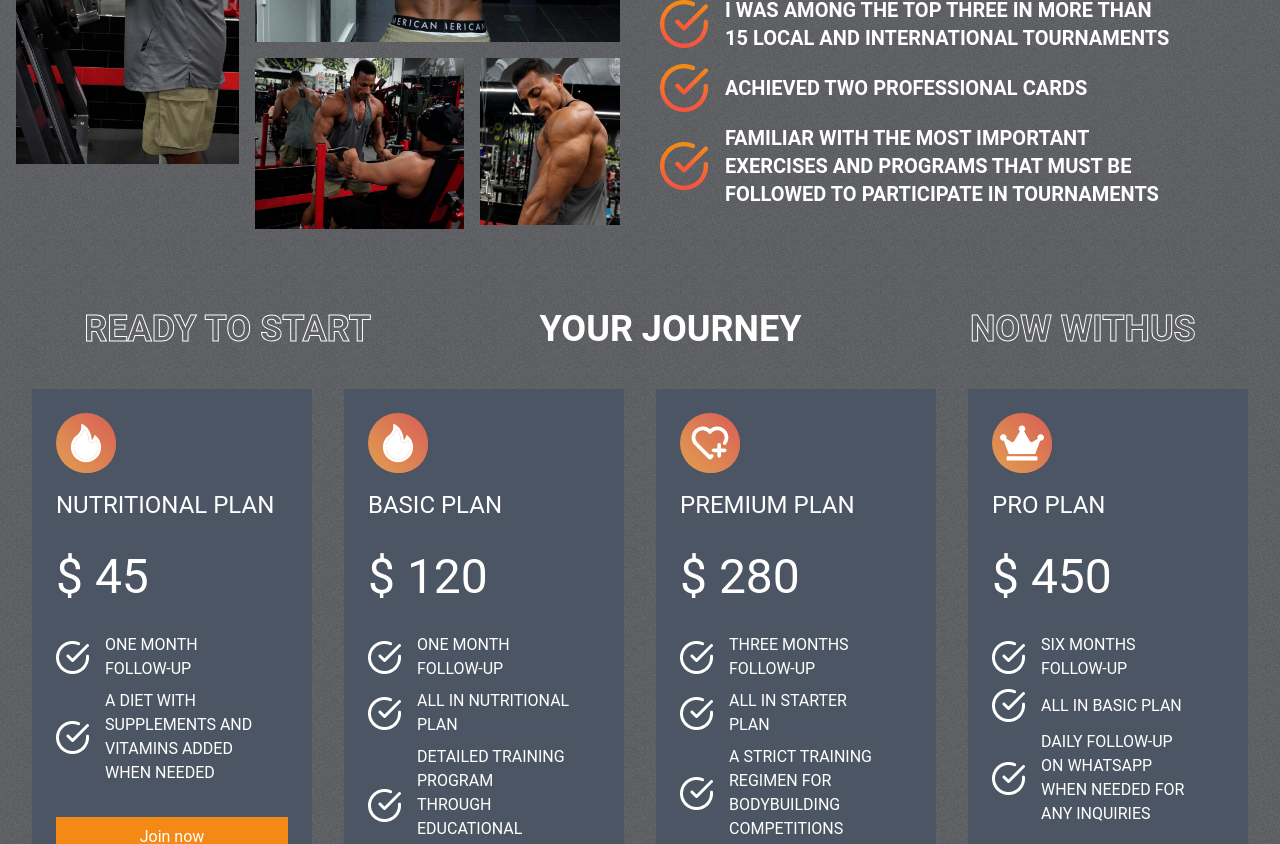
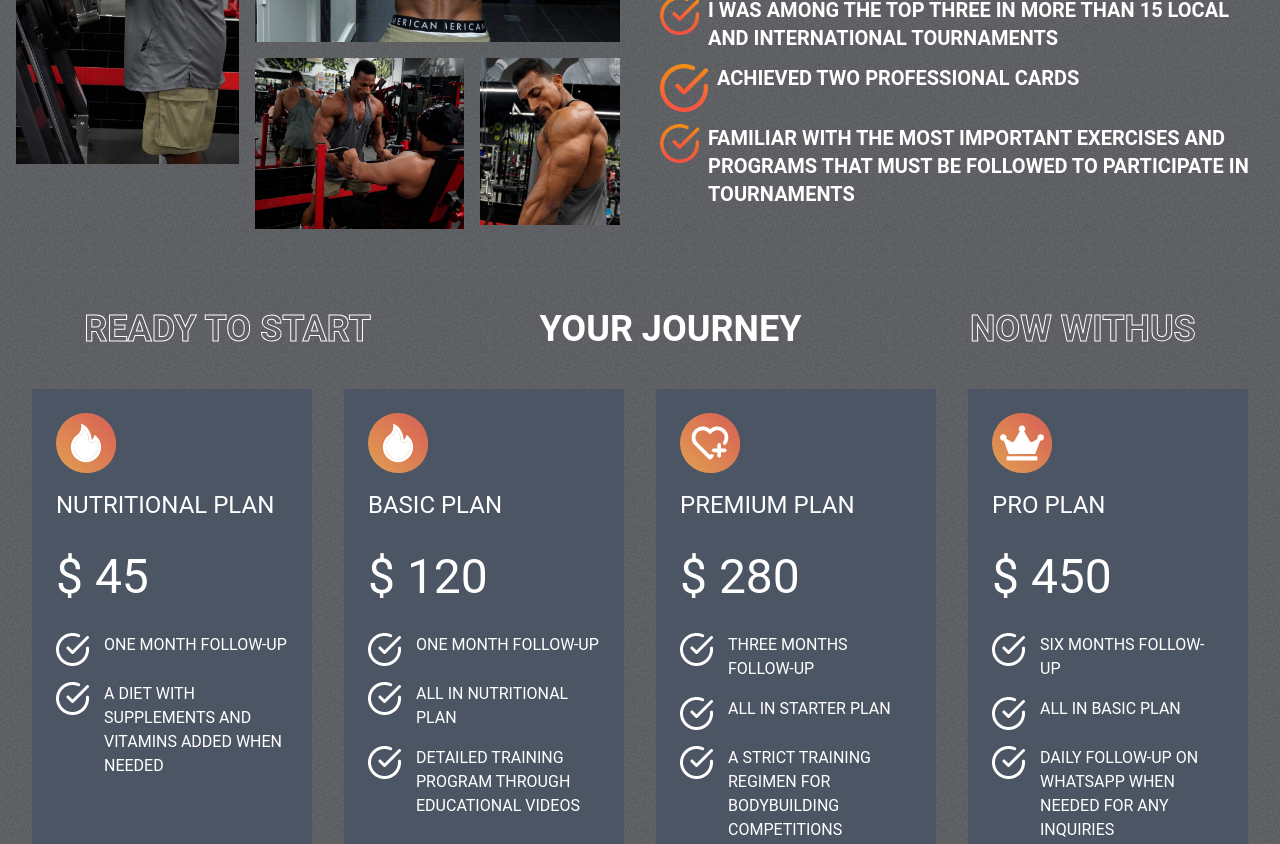
Before and after one commit to H-Habka/gymWebSite, a React (Create React App) app: page / in a window 1280 px wide. Shown: the part 1420-2264 px from the top of the page. Built offline with nearby package versions, Linux system fonts and the light colour scheme.

Commit message:
fix coupon

```diff
--- a/src/components/ContentWithIcon.jsx
+++ b/src/components/ContentWithIcon.jsx
@@ -1,20 +1,20 @@
-import React from "react";
-import Check from "../images/check.webp";
-import WhiteCheck from "../images/white-check.webp";
+import React from "react"
+import Check from "../images/check.webp"
+import WhiteCheck from "../images/white-check.webp"
 
 const ContentWithIcon = ({ icon, content, bgGradient }) => {
   return (
-        <div className="items-center flex gap-4">
-            <div>
+    <div className=" flex gap-2">
+      <div className="min-w-[40px]">
         {bgGradient ? (
-                    <img src={Check} alt="check" style={{flex:1/6}}/>
+          <img src={Check} alt="check" />
         ) : (
-                    <img src={WhiteCheck} alt="check" style={{flex:1/6}}/>
+          <img src={WhiteCheck} alt="check" />
         )}
       </div>
-            <p className="text-white" style={{flex:5/6}}>{content.toUpperCase()}</p>
+      <p className="text-white">{content.toUpperCase()}</p>
     </div>
-    );
-};
+  )
+}
 
-export default ContentWithIcon;
+export default ContentWithIcon
--- a/src/components/StartJourneySection/PlanCard.jsx
+++ b/src/components/StartJourneySection/PlanCard.jsx
@@ -2,27 +2,40 @@ import React from "react"
 import ContentWithIcon from "../ContentWithIcon"
 import moment from "moment"
 
-const PlanCard = ({ icon, title, price, details, whatsappMessage }) => {
+const couponFormat = "name_YYYY-MM-DD_discountAmmount_plan1-plan2-plan3"
+
+const PlanCard = ({
+  icon,
+  title,
+  price,
+  details,
+  whatsappMessage,
+  planNumber,
+}) => {
   const couponCode = new URLSearchParams(window.location.search).get("coupon")
   const couponExpirationDate = couponCode?.split("_")?.[2]
   const couponDiscountAmount = couponCode?.split("_")?.[1]
-  console.log({ couponExpirationDate })
-  console.log({ couponDiscountAmount })
+  const applyDiscountTo = couponCode?.split("_")?.[3]?.split("-")
+  console.log({ couponFormat })
   const discountedPrice = couponDiscountAmount
     ? +price - (+price * +couponDiscountAmount) / 100
     : +price
 
   const isExpired = moment(couponExpirationDate).isBefore(moment(new Date()))
+  const shouldApplyDiscountTo = (applyDiscountTo || []).includes(
+    String(planNumber)
+  )
 
   return (
-    <div className="bg-gray-600 text-white flex flex-col gap-8 p-6 group relative z-10 md:hover:scale-110 hover:scale-105 transition-all duration-500">
+    <div className="bg-gray-600 text-white flex flex-col justify-between gap-10 p-6 group relative z-10 md:hover:scale-110 hover:scale-105 transition-all duration-500">
       <div className="w-14 h-14 absolute rounded-1/2 top-7 left-7 -z-10 bg-gradient-to-tr to-three from-four group-hover:w-full group-hover:h-full group-hover:rounded-none transition-all duration-500 group-hover:top-0 group-hover:left-0" />
+      <div className="flex flex-col gap-8">
         <div className="flex flex-col gap-4 ">
           <div className="flex justify-between">
             <div className="bg-gradient-to-tr to-three from-four rounded-1/2 p-2 group-hover:bg-white group-hover:text-two w-fit h-fit transition-all duration-500 group-hover:bg-none">
               {icon}
             </div>
-          {couponDiscountAmount && !isExpired ? (
+            {couponDiscountAmount && !isExpired && shouldApplyDiscountTo ? (
               <div>
                 <p className="flag-discount">{couponDiscountAmount}% OFF</p>
               </div>
@@ -31,22 +44,28 @@ const PlanCard = ({ icon, title, price, details, whatsappMessage }) => {
           <p className="text-2xl">{title}</p>
         </div>
         <div className="">
-        {+discountedPrice === +price || isExpired? (
+          {+discountedPrice === +price ||
+          isExpired ||
+          !shouldApplyDiscountTo ? (
             <p className="text-5xl">$ {price}</p>
           ) : (
             <p className="text-5xl">
-            $ <span className="text-5xl text-green-500">{discountedPrice}</span>{" "}
+              ${" "}
+              <span className="text-5xl text-green-500">{discountedPrice}</span>{" "}
               <sub className="text-2xl line-through">{price}</sub>
             </p>
           )}
         </div>
-      <div className="flex flex-col gap-2">
+        <div className="flex flex-col gap-4">
           {details.map((item, idx) => (
             <ContentWithIcon content={item} key={idx} />
           ))}
         </div>
+      </div>
       <a
-        href={`https://api.whatsapp.com/send?phone=971565561153&text=${`${whatsappMessage} - Coupon Code: ${couponCode}`}`}
+        href={`https://api.whatsapp.com/send?phone=971565561153&text=${`${whatsappMessage} ${
+          shouldApplyDiscountTo ? `- Coupon Code: ${couponCode}` : ``
+        } `}`}
         target="_blank"
         rel="noreferrer"
       >
--- a/src/components/StartJourneySection/StartJourneySection.jsx
+++ b/src/components/StartJourneySection/StartJourneySection.jsx
@@ -18,16 +18,18 @@ const StartJourneySection = () => {
           icon={<AiTwotoneFire size={44} />}
           title="NUTRITIONAL PLAN"
           price="45"
+          planNumber={1}
           details={[
             "One month follow-up",
             "A diet with supplements and vitamins added when needed",
           ]}
           whatsappMessage="Hi, coach I Want to Subscribe to NUTRITIONAL PLAN"
-        />
+          />
         <PlanCard
           icon={<AiTwotoneFire size={44} />}
           title="BASIC PLAN"
           price="120"
+          planNumber={2}
           details={[
             "One month follow-up",
             "All In NUTRITIONAL plan",
@@ -37,6 +39,7 @@ const StartJourneySection = () => {
         />
         <PlanCard
           icon={<TbHeartPlus size={44} />}
+          planNumber={3}
           title="PREMIUM PLAN"
           price="280"
           details={[
@@ -45,8 +48,9 @@ const StartJourneySection = () => {
             "A strict training regimen for bodybuilding competitions",
           ]}
           whatsappMessage="Hi, coach I Want to Subscribe to BASIC PLAN"
-        />
+          />
         <PlanCard
+          planNumber={4}
           icon={<FaCrown size={44} />}
           title="PRO PLAN"
           price="450"
```
Lines whose indentation alone changed are shown as unchanged.
